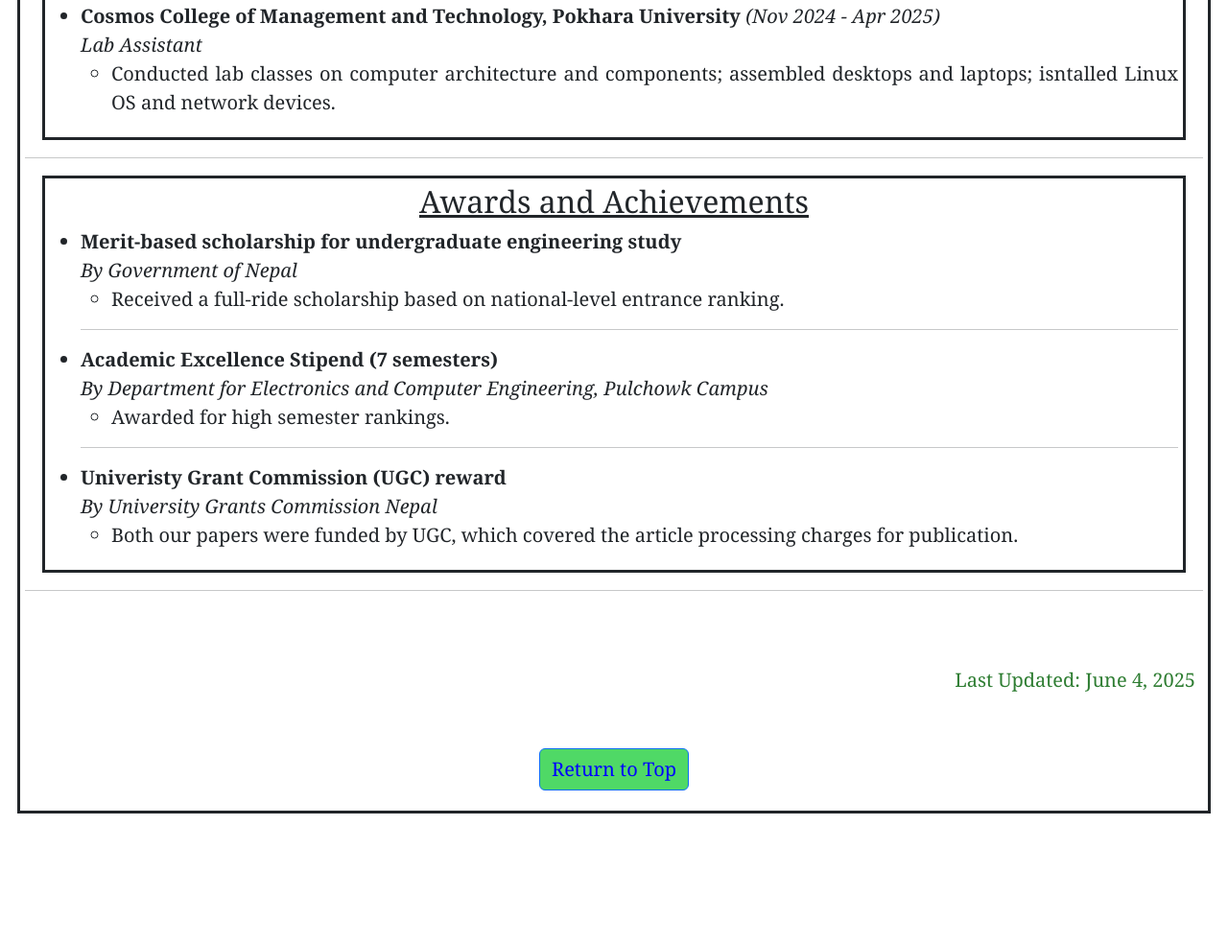
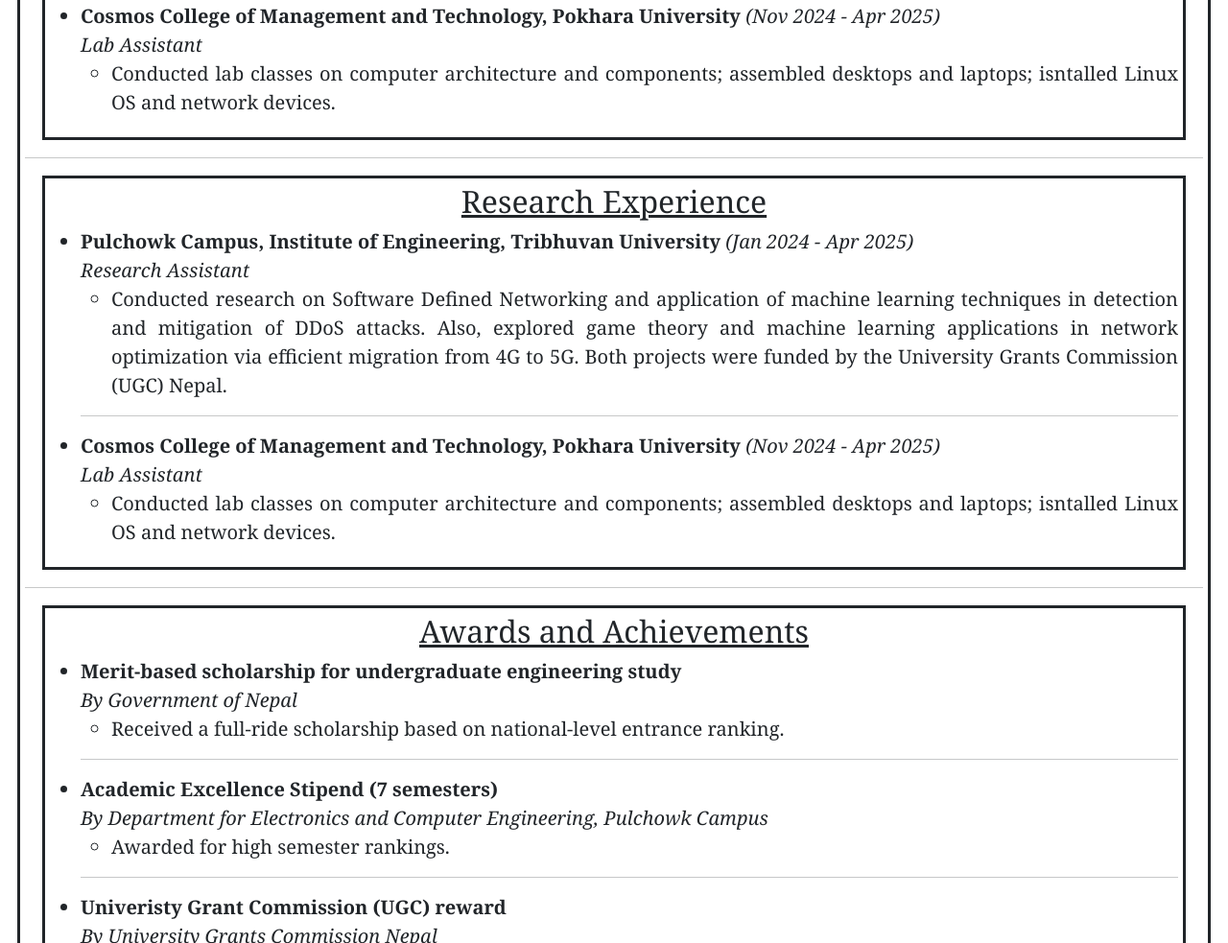
Before and after one commit to mkyadav2021/html-portfolio, a plain HTML site: page index.html in a window 1280 px wide. Shown: the part 3139-4122 px from the top of the page at 96% size. Before the commit the page ends 4005 px from the top, so only its background shows below. Drawn offline with nearby package versions, Linux system fonts and the light colour scheme.

Commit message:
Update index.html

```diff
--- a/index.html
+++ b/index.html
@@ -235,6 +235,32 @@ unit, resulting in fully functional RISC-V single-cycle and pipelined processor
 </div>
 <hr>
 
+
+    <div id="research_experience" style="margin: 18px; border: solid; padding: 5px;">
+<h2 class="titles">Research Experience</h2>
+<ul>
+  <li><strong>Pulchowk Campus, Institute of Engineering, Tribhuvan University</strong> <i>(Jan 2024 - Apr 2025)</i> <br>
+    <i>Research Assistant</i> <br>
+    <ul>
+      <li> Conducted research on Software Defined Networking and application of machine learning techniques in detection and mitigation of DDoS attacks. Also, explored game theory and machine learning applications in network optimization via efficient migration from 4G to 5G. Both projects were funded by the University Grants Commission (UGC) Nepal. </li>
+
+    </ul>
+
+  </li>
+
+  <hr>
+  <li><strong>Cosmos College of Management and Technology, Pokhara University</strong> <i>(Nov 2024 - Apr 2025)</i> <br>
+    <i>Lab Assistant</i>
+    <ul>
+      <li>Conducted lab classes on computer architecture and components; assembled desktops and laptops;
+  isntalled Linux OS and network devices.</li>
+    </ul>
+
+  </li>
+</ul>
+</div>
+<hr>
+
 <div id="awards_and_achievements" style="margin: 18px; border: solid; padding: 5px;">
 <h2 class="titles">Awards and Achievements</h2>
 <ul>
```
